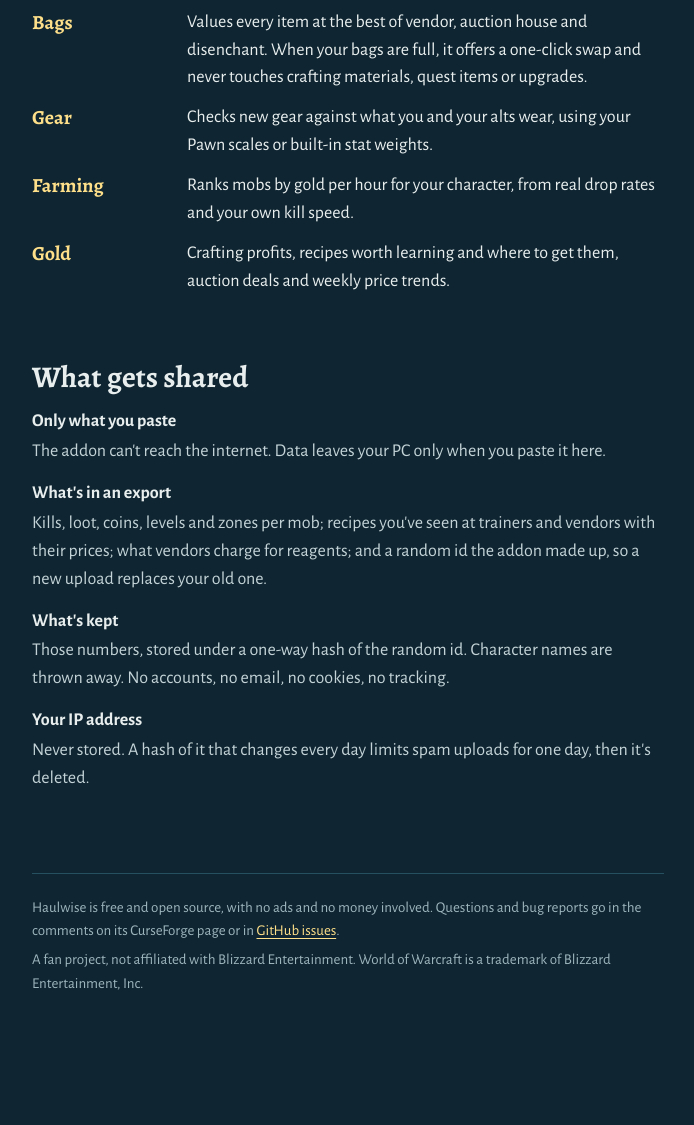
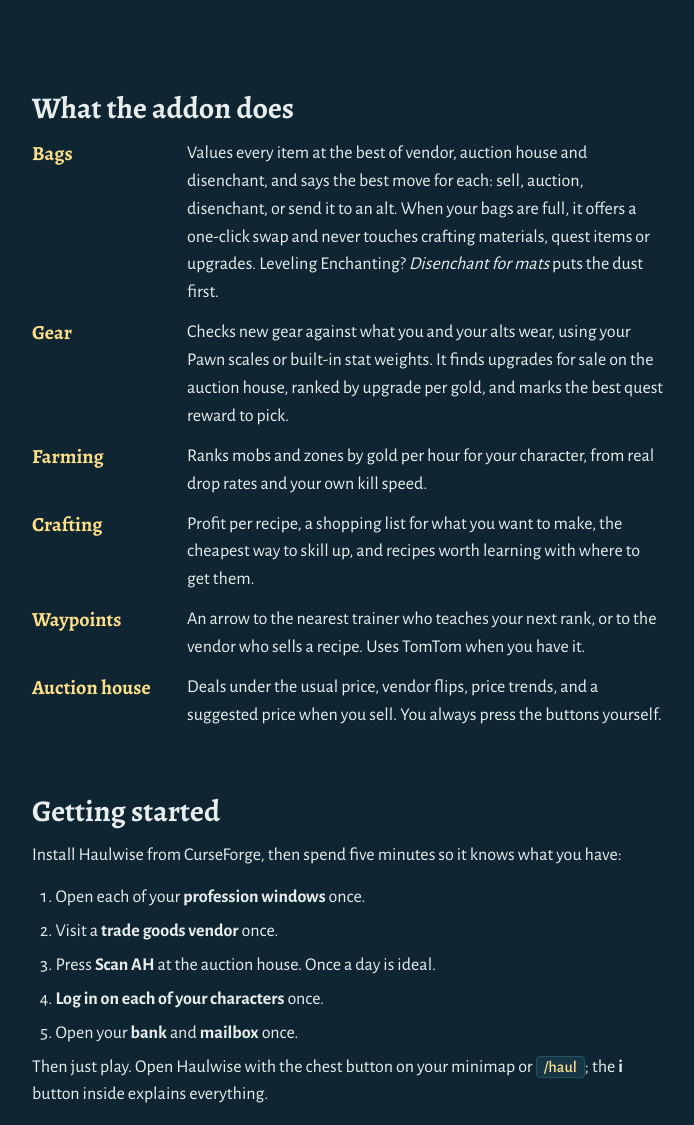
Before and after one commit to KaayceeGamer/haulwise, a plain HTML site: page docs/index.html in a window 1280 px wide. Shown: the part 1672-2797 px from the top of the page, without its empty margins (292-986 px from the left). Before the commit the page ends 2745 px from the top, so only its background shows below. Drawn offline with Linux system fonts and the light colour scheme; no server answers.

Commit message:
Website: features incl. waypoints, getting started, CurseForge button, positions in the privacy list, QuestieDB credit
Co-Authored-By: Claude Opus 5.5 <noreply@anthropic.com>
Claude-Session: https://claude.ai/code/session_012RZ4M7LGLBmPw2Vs6FNQf2

```diff
--- a/docs/index.html
+++ b/docs/index.html
@@ -106,6 +106,12 @@
   button:disabled { opacity: .55; cursor: default; transform: none; }
   button.quiet { background: transparent; color: var(--gold-pale); border: 1px solid var(--rim); box-shadow: none; }
   button.quiet:hover { border-color: var(--gold); }
+  a.cta { display: inline-block; margin: -16px 0 40px; padding: 12px 22px; border-radius: 6px; background: linear-gradient(#f7c95c, #e8a93a);
+          color: #241806; font: 700 17px/1.2 var(--serif); text-decoration: none; box-shadow: 0 2px 10px rgba(0,0,0,.35); }
+  a.cta:hover { filter: brightness(1.06); }
+  a.cta:focus-visible { outline: 2px solid var(--gold-pale); outline-offset: 3px; }
+  ol.start { margin: 0; padding-left: 1.3em; }
+  ol.start li { margin: 6px 0; }
   .msg { margin-top: 14px; font-size: 16px; min-height: 1.5em; }
   .msg.ok { color: var(--ok); } .msg.bad { color: var(--bad); }
 
@@ -144,7 +150,8 @@
 
   <main>
     <h1>Every kill makes everyone's drop rates better.</h1>
-    <p class="lede">Haulwise is a free addon for WoW Forever that shows what everything you carry is worth, which gear is an upgrade and where the gold is. Its drop rates and recipe sources come from players like you.</p>
+    <p class="lede">Haulwise is a free addon for WoW Forever that shows what everything you carry is worth, which gear is an upgrade, where the gold is, and the way to your next trainer. Its drop rates and recipe sources come from players like you. In English, German and French.</p>
+    <a class="cta" id="cf-cta" href="https://www.curseforge.com/wow/addons/haulwise">Get Haulwise on CurseForge</a>
 
     <div class="tally" aria-live="polite">
       <p id="tally">Counting the shared kills…</p>
@@ -161,7 +168,7 @@
       </ol>
       <textarea id="data" placeholder="Paste your export here. It starts with CF2," spellcheck="false" aria-label="Your Haulwise export"></textarea>
       <label class="consent"><input type="checkbox" id="consent">
-        <span>Share my kills, loot, and the recipes and vendor prices I've seen, anonymously. They're pooled with everyone else's and published as community data.</span></label>
+        <span>Share my kills, loot, the recipes and vendor prices I've seen, and where the trainers and vendors I opened stand, anonymously. They're pooled with everyone else's and published as community data.</span></label>
       <button id="send">Share my data</button>
       <div class="msg" id="msg" role="status"></div>
       <p class="muted">Share again whenever you like. Your new upload replaces your old one, so nothing is counted twice.</p>
@@ -177,11 +184,26 @@
     <section aria-labelledby="what">
       <h2 id="what">What the addon does</h2>
       <dl class="does">
-        <dt>Bags</dt><dd>Values every item at the best of vendor, auction house and disenchant. When your bags are full, it offers a one-click swap and never touches crafting materials, quest items or upgrades.</dd>
-        <dt>Gear</dt><dd>Checks new gear against what you and your alts wear, using your Pawn scales or built-in stat weights.</dd>
-        <dt>Farming</dt><dd>Ranks mobs by gold per hour for your character, from real drop rates and your own kill speed.</dd>
-        <dt>Gold</dt><dd>Crafting profits, recipes worth learning and where to get them, auction deals and weekly price trends.</dd>
+        <dt>Bags</dt><dd>Values every item at the best of vendor, auction house and disenchant, and says the best move for each: sell, auction, disenchant, or send it to an alt. When your bags are full, it offers a one-click swap and never touches crafting materials, quest items or upgrades. Leveling Enchanting? <i>Disenchant for mats</i> puts the dust first.</dd>
+        <dt>Gear</dt><dd>Checks new gear against what you and your alts wear, using your Pawn scales or built-in stat weights. It finds upgrades for sale on the auction house, ranked by upgrade per gold, and marks the best quest reward to pick.</dd>
+        <dt>Farming</dt><dd>Ranks mobs and zones by gold per hour for your character, from real drop rates and your own kill speed.</dd>
+        <dt>Crafting</dt><dd>Profit per recipe, a shopping list for what you want to make, the cheapest way to skill up, and recipes worth learning with where to get them.</dd>
+        <dt>Waypoints</dt><dd>An arrow to the nearest trainer who teaches your next rank, or to the vendor who sells a recipe. Uses TomTom when you have it.</dd>
+        <dt>Auction house</dt><dd>Deals under the usual price, vendor flips, price trends, and a suggested price when you sell. You always press the buttons yourself.</dd>
       </dl>
+    </section>
+
+    <section aria-labelledby="start">
+      <h2 id="start">Getting started</h2>
+      <p>Install Haulwise from CurseForge, then spend five minutes so it knows what you have:</p>
+      <ol class="start">
+        <li>Open each of your <b>profession windows</b> once.</li>
+        <li>Visit a <b>trade goods vendor</b> once.</li>
+        <li>Press <b>Scan AH</b> at the auction house. Once a day is ideal.</li>
+        <li><b>Log in on each of your characters</b> once.</li>
+        <li>Open your <b>bank</b> and <b>mailbox</b> once.</li>
+      </ol>
+      <p>Then just play. Open Haulwise with the chest button on your minimap or <code>/haul</code>; the <b>i</b> button inside explains everything.</p>
     </section>
 
     <section aria-labelledby="privacy">
@@ -190,7 +212,7 @@
         <dt>Only what you paste</dt>
         <dd>The addon can't reach the internet. Data leaves your PC only when you paste it here.</dd>
         <dt>What's in an export</dt>
-        <dd>Kills, loot, coins, levels and zones per mob; recipes you've seen at trainers and vendors with their prices; what vendors charge for reagents; and a random id the addon made up, so a new upload replaces your old one.</dd>
+        <dd>Kills, loot, coins, levels and zones per mob; recipes you've seen at trainers and vendors with their prices; what vendors charge for reagents; where the trainers and vendors you opened stand (map and coordinates); and a random id the addon made up, so a new upload replaces your old one.</dd>
         <dt>What's kept</dt>
         <dd>Those numbers, stored under a one-way hash of the random id. Character names are thrown away. No accounts, no email, no cookies, no tracking.</dd>
         <dt>Your IP address</dt>
@@ -201,6 +223,7 @@
 
   <footer>
     <p>Haulwise is free and open source, with no ads and no money involved. Questions and bug reports go in the comments on its CurseForge page or in <a href="https://github.com/KaayceeGamer/haulwise/issues">GitHub issues</a>.</p>
+    <p>Trainer and vendor positions in Haulwise Data come from the Forever data of <a href="https://github.com/Questie/QuestieDB">QuestieDB</a> (GPLv3). Thanks to the Questie team and its contributors; Haulwise isn't affiliated with them.</p>
     <p>A fan project, not affiliated with Blizzard Entertainment. World of Warcraft is a trademark of Blizzard Entertainment, Inc.</p>
   </footer>
 </div>
```
